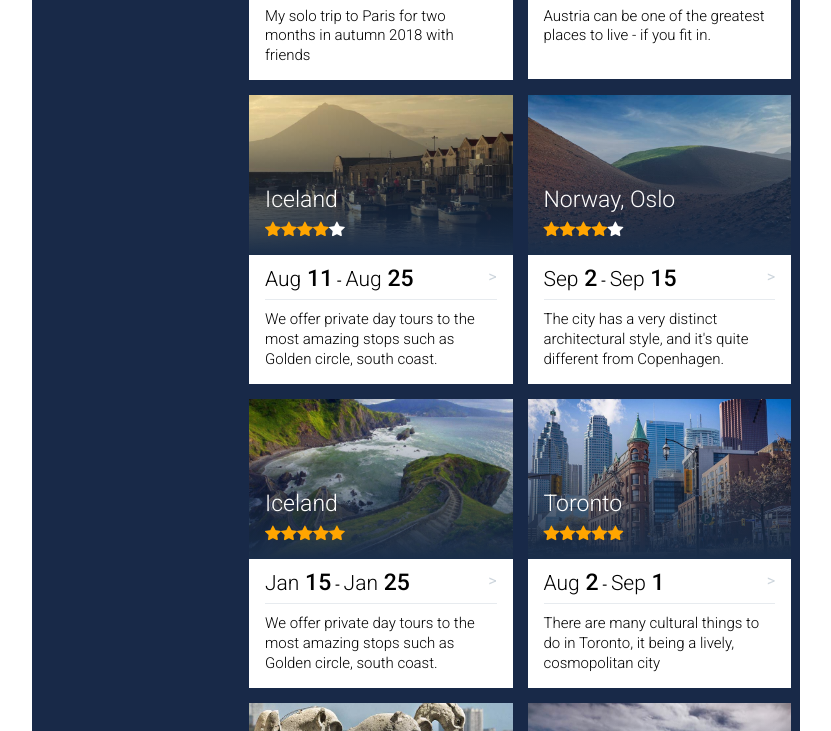
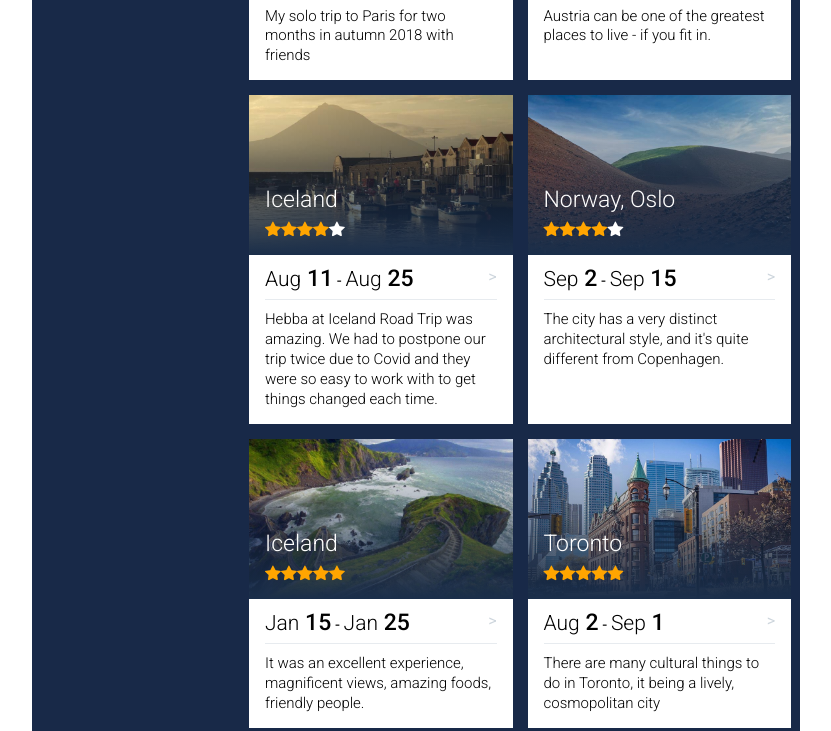
Before and after one commit to masliuk-mariia/tripgraph, a website: page src/trips.html in a window 1280 px wide. Shown: the part 273-1004 px from the top of the page, without its empty margins (224-1055 px from the left). Drawn offline with nearby package versions, Linux system fonts and the light colour scheme; files that its build step writes are made by us from their sources; files whose address does not match are found by name.

Commit message:
change text in database. Add flexbox to trip item

```diff
--- a/gulp/version.json
+++ b/gulp/version.json
@@ -1,3 +1,3 @@
 {
-    "main": "20230728162218"
+    "main": "20230728165111"
 }
--- a/src/files/database.json
+++ b/src/files/database.json
@@ -22,7 +22,7 @@
       "rating": 4,
       "date_start": "2022-08-11",
       "date_end": "2022-08-25",
-      "descr": "We offer private day tours to the most amazing stops such as Golden circle, south coast."
+      "descr": "Hebba at Iceland Road Trip was amazing. We had to postpone our trip twice due to Covid and they were so easy to work with to get things changed each time."
     },
     {
       "img": "img/gallery/photo4.jpg",
@@ -38,7 +38,7 @@
       "rating": 5,
       "date_start": "2022-01-15",
       "date_end": "2022-01-25",
-      "descr": "We offer private day tours to the most amazing stops such as Golden circle, south coast."
+      "descr": "It was an excellent experience, magnificent views, amazing foods, friendly people."
     },
     {
       "img": "img/gallery/photo5.jpg",
--- a/src/scss/pages/trips.scss
+++ b/src/scss/pages/trips.scss
@@ -82,8 +82,12 @@
 
   &__item {
     position: relative;
+    height: 100%;
+    display: flex;
+    flex-direction:column;
   }
   &__card{
+    flex: 1 1 auto;
     padding: 14px 16px;
     position: relative;
     z-index: 4;
```
Also changed, not shown: dist/css/style.css, dist/css/style.min.css, dist/files/database.json.
